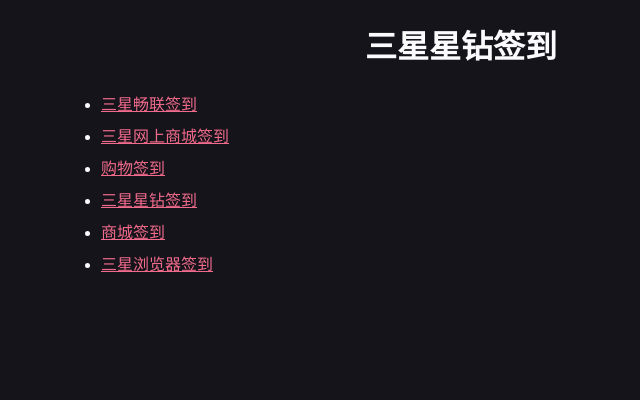
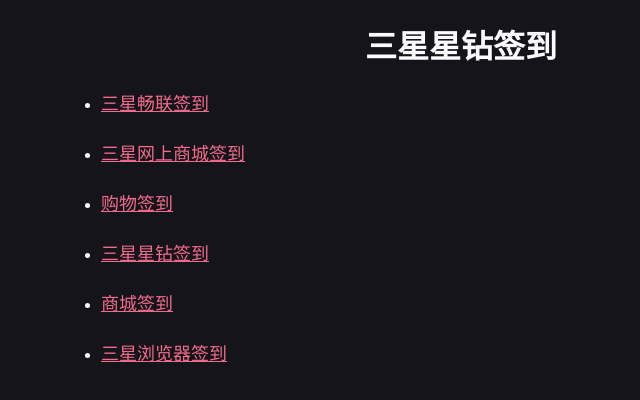
Before and after one commit to cheng-pj/samsung, a plain HTML site: page direct-links.html in a window 1280 px wide. Shown: the whole page, without its empty margins (179-819 px from the left). Drawn offline with Linux system fonts and the light colour scheme.

Commit message:
update(styles.css)

```diff
--- a/styles.css
+++ b/styles.css
@@ -17,9 +17,13 @@ ul {
   color: rgb(251, 251, 254);
 }
 
+li {
+  height: 50px;
+}
+
 a {
   color: #f16b8c;
-  line-height: 32px;
+  font-size: large;
 }
 
 a:hover {
```
